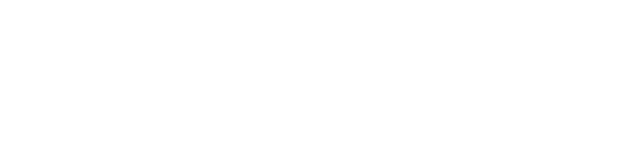
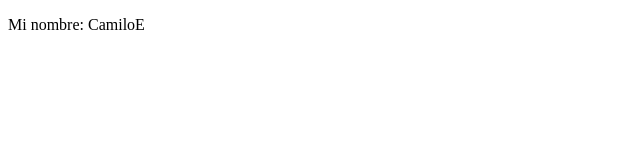
Before and after one commit to Camilo-16/proyectoA, a plain HTML site: page index.html in a window 1280 px wide. Shown: the whole page, without its empty margins (0-640 px from the left). Drawn offline with Linux system fonts and the light colour scheme.

Commit message:
modifique parrafo nombre

```diff
--- a/index.html
+++ b/index.html
@@ -7,6 +7,6 @@
     <title>Document</title>
 </head>
 <body>
-
+  <p>Mi nombre: CamiloE</p>
 </body>
 </html>
```
